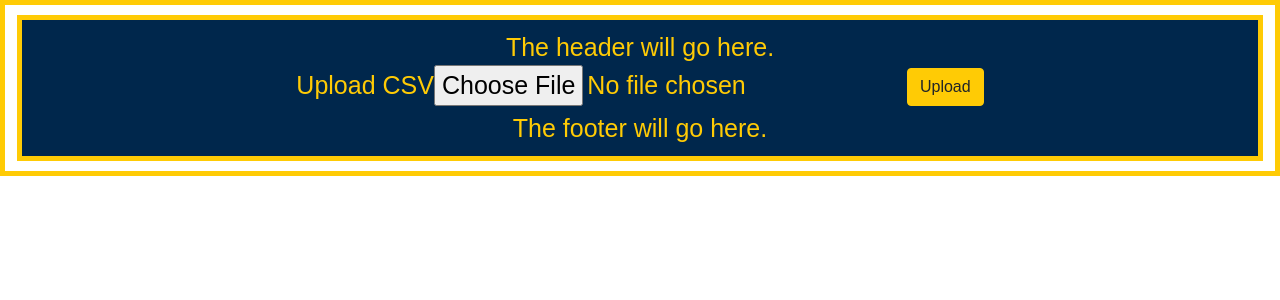
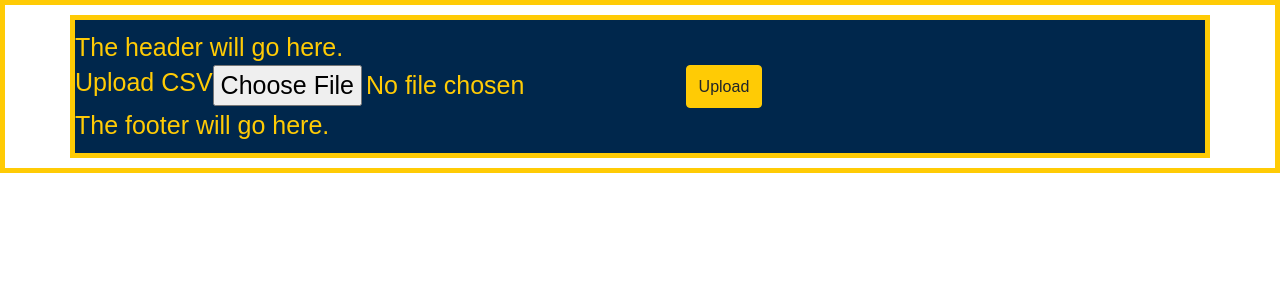
Before and after one commit to rmleg/review-ready, a React (Create React App) app: page / in a window 1280 px wide. Shown: the top 300 px of the page. Built offline with nearby package versions, Linux system fonts and the light colour scheme.

Commit message:
Basic Bootstrap setup

```diff
--- a/src/App.js
+++ b/src/App.js
@@ -12,7 +12,7 @@ class App extends React.Component {
       data: false,
       headers: false,
       uploadedFile: false,
-      error: false,
+      error: false
     };
   }
 
@@ -42,14 +42,14 @@ class App extends React.Component {
     //console.log(this.state.uploadedFile);
     const config = {
       complete: results => {
-        this.setState({headers:results.meta.fields})
+        this.setState({ headers: results.meta.fields });
         const userData = [];
         results.data.forEach(data => {
-          userData.push(data)
-          this.setState({data:userData})
+          userData.push(data);
+          this.setState({ data: userData });
         });
-        console.log(userData)
-        console.log(results)
+        console.log(userData);
+        console.log(results);
       },
       header: true
     };
@@ -58,7 +58,7 @@ class App extends React.Component {
 
   render() {
     return (
-      <div className="App">
+      <div className="App container">
         <Header />
         {this.state.error ? <p>Upload a valid CSV file.</p> : null}
         <FileUpload
--- a/src/components/FileUpload.js
+++ b/src/components/FileUpload.js
@@ -3,7 +3,7 @@ import { Button } from "reactstrap";
 
 const FileUpload = props => {
   return (
-    <form onSubmit={props.onClickHandler}>
+    <form className="row" onSubmit={props.onClickHandler}>
       <label htmlFor="file">Upload CSV</label>
       <input type="file" id="input" />
       <Button color="info" type="submit">
--- a/src/components/Footer.js
+++ b/src/components/Footer.js
@@ -1,7 +1,7 @@
 import React from "react";
 
 const Footer = () => {
-  return <footer>The footer will go here.</footer>;
+  return <footer className="row">The footer will go here.</footer>;
 };
 
 export default Footer;
--- a/src/components/Header.js
+++ b/src/components/Header.js
@@ -1,7 +1,7 @@
 import React from "react";
 
 const Header = () => {
-  return <header>The header will go here.</header>;
+  return <header className="row">The header will go here.</header>;
 };
 
 export default Header;
```
Also changed, not shown: src/App.scss (line endings or trailing spaces).
